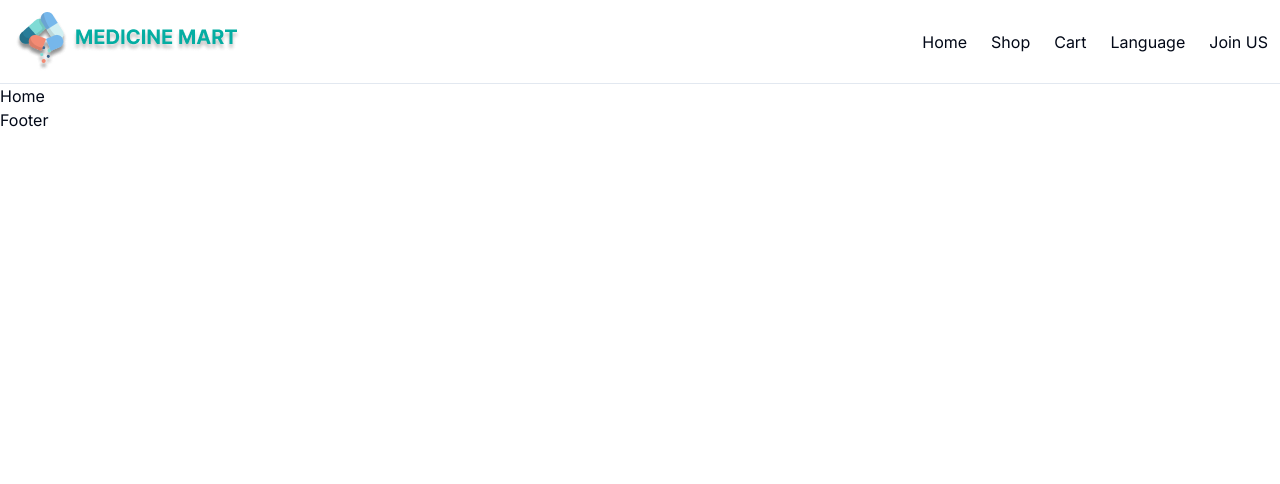
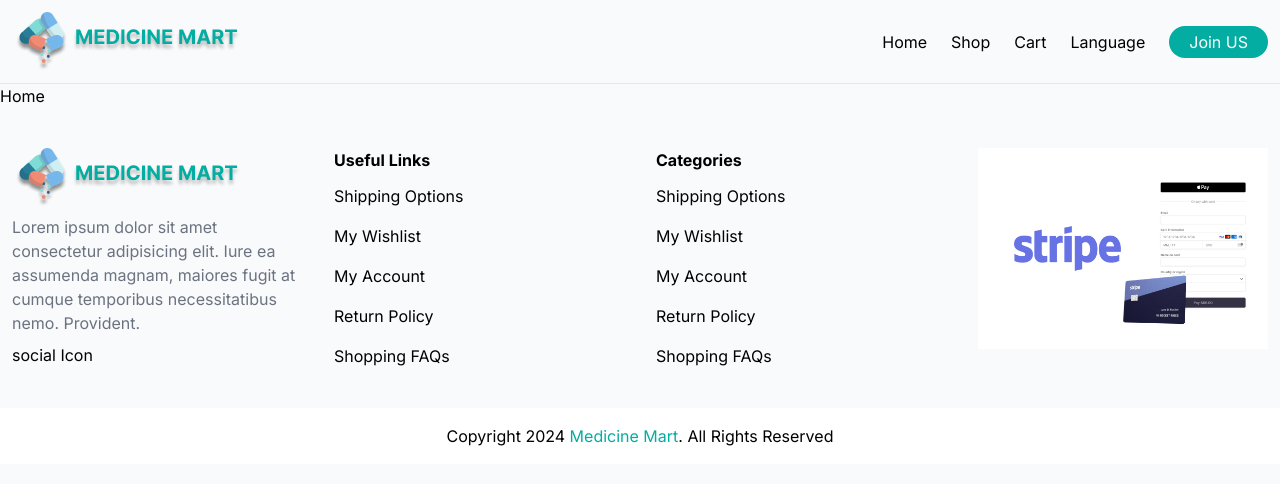
Before and after one commit to ramim-ahmed/medicine-mart-client-side-application, a React (Vite) app: page / in a window 1280 px wide. Shown: the top 484 px of the page. Built offline with nearby package versions, Linux system fonts and the light colour scheme.

Commit message:
[DONE] footer-section-design

```diff
--- a/src/components/Footer.jsx
+++ b/src/components/Footer.jsx
@@ -1,7 +1,60 @@
+import logo from "../assets/navLogo.png";
+import paymentImg from "../assets/stripe.png";
 export default function Footer() {
   return (
     <div>
-      <h1>Footer</h1>
+      <div className="max-w-7xl px-3 mx-auto">
+        <div className="grid grid-cols-4 py-10 gap-x-8 justify-between">
+          <div>
+            <div>
+              <img src={logo} alt="" />
+              <p className="mt-2 text-gray-500">
+                Lorem ipsum dolor sit amet consectetur adipisicing elit. Iure ea
+                assumenda magnam, maiores fugit at cumque temporibus
+                necessitatibus nemo. Provident.
+              </p>
+              <div className="mt-2">social Icon</div>
+            </div>
+          </div>
+          <div>
+            <div>
+              <h3 className="font-bold">Useful Links</h3>
+              <ul className="mt-3 space-y-4">
+                <li>Shipping Options</li>
+                <li>My Wishlist</li>
+                <li>My Account</li>
+                <li>Return Policy</li>
+                <li>Shopping FAQs</li>
+              </ul>
+            </div>
+          </div>
+          <div>
+            <div>
+              <h3 className="font-bold">Categories</h3>
+              <ul className="mt-3 space-y-4">
+                <li>Shipping Options</li>
+                <li>My Wishlist</li>
+                <li>My Account</li>
+                <li>Return Policy</li>
+                <li>Shopping FAQs</li>
+              </ul>
+            </div>
+          </div>
+          <div>
+            {" "}
+            <div>
+              <img src={paymentImg} alt="" />
+            </div>
+          </div>
+        </div>
+      </div>
+      <div className="text-center bg-white py-4">
+        <p>
+          Copyright {new Date().getFullYear()}{" "}
+          <span className="text-themeColor">Medicine Mart</span>. All Rights
+          Reserved
+        </p>
+      </div>
     </div>
   );
 }
--- a/src/components/Nav.jsx
+++ b/src/components/Nav.jsx
@@ -17,7 +17,11 @@ export default function Nav() {
               <li>Shop</li>
               <li>Cart</li>
               <li>Language</li>
-              <li>Join US</li>
+              <li>
+                <button className="bg-themeColor text-white rounded-3xl px-5 py-1">
+                  Join US
+                </button>
+              </li>
             </ul>
           </div>
           <div className="lg:hidden block">
--- a/src/index.css
+++ b/src/index.css
@@ -75,6 +75,6 @@
     @apply border-border;
   }
   body {
-    @apply bg-background text-foreground;
+    @apply bg-gray-50;
   }
 }
```
Also changed, not shown: src/assets/stripe.png (added).
